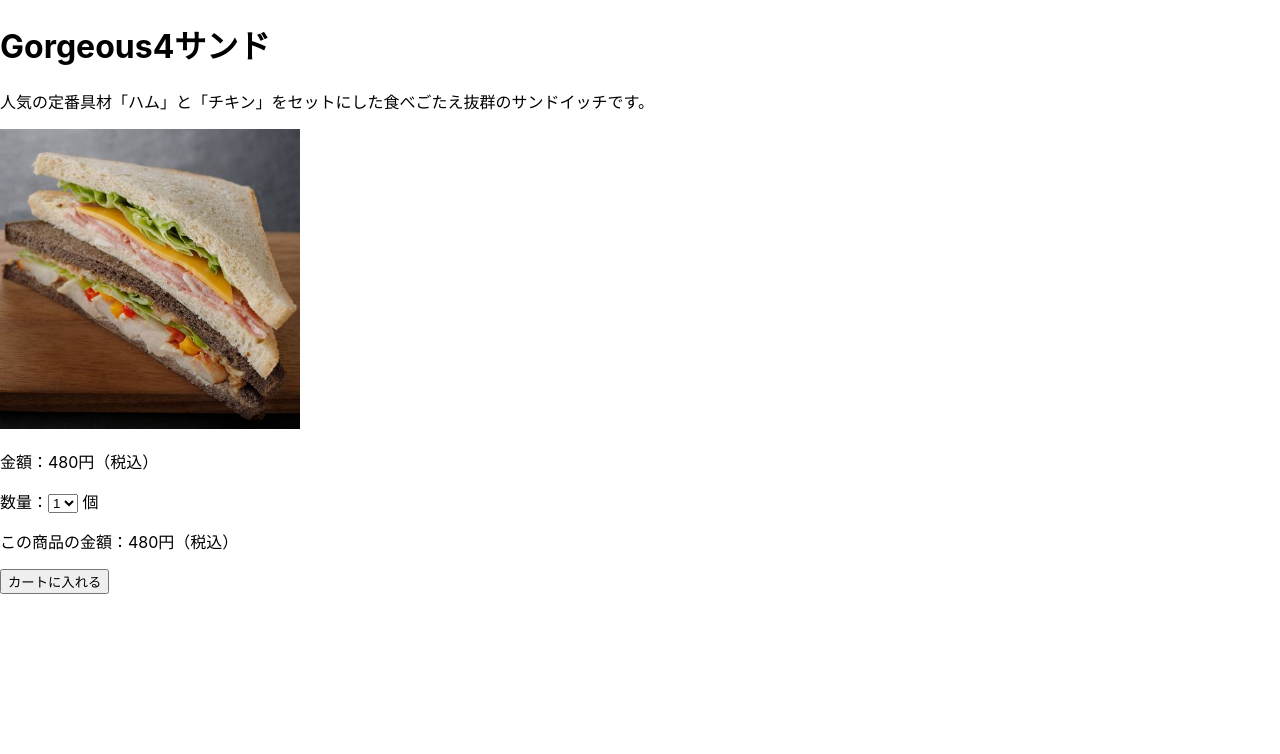
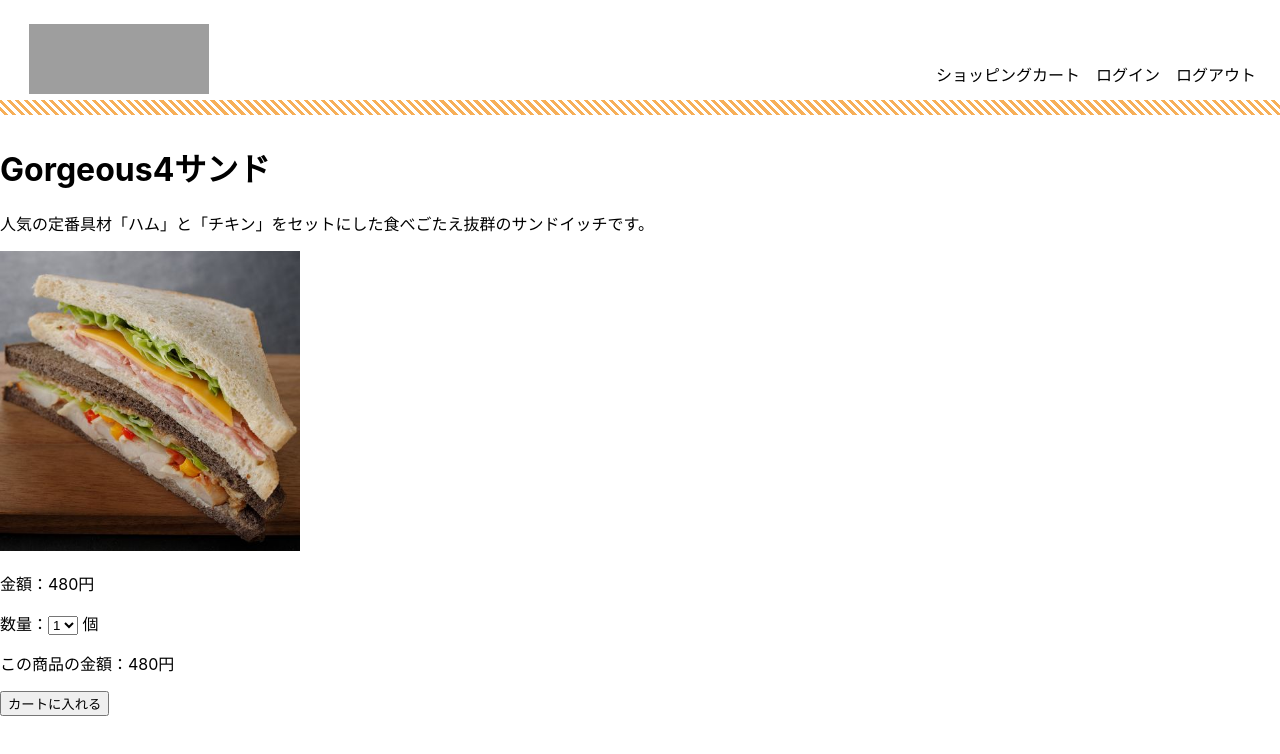
Before and after one commit to miyuhamaoka/EC-202207b, a Next.js app: page /items/21 in a window 1280 px wide. Shown: the top 754 px of the page. Built offline with nearby package versions, Linux system fonts and the light colour scheme; data requests are answered from the project's data file; grey boxes are pictures that could not be loaded.

Commit message:
Update [id].tsx

```diff
--- a/src/pages/items/[id].tsx
+++ b/src/pages/items/[id].tsx
@@ -3,7 +3,6 @@ import Image from 'next/image';
 import { useState } from 'react';
 import { useRouter } from 'next/router';
 import Layout from '../../components/layout';
-
 
 export async function getStaticPaths() {
   const res = await fetch('http://localhost:8000/items');
@@ -32,6 +31,7 @@ export async function getStaticProps({ params }: any) {
 
 const ItemData = ({ detail }: any) => {
 
+
   const cookie = () => {
     if (typeof document !== 'undefined') {
       const cookies = document.cookie;
@@ -47,21 +47,62 @@ const ItemData = ({ detail }: any) => {
   const [num, setNum] = useState(1);
   let total = num * detail.price;
 
-  const Submit = () => {
-    return fetch('http://localhost:8000/order', {
+  const Submit = async () => {
+    const res = await fetch(
+      `http://localhost:8000/cartItems?userId=${cookie()}`
+    );
+    const data = await res.json();
+    console.log('data', data)
+
+    if (data[0]) {
+      return fetch(`http://localhost:8000/cartitems/${data[0].id}`, {
+        method: 'PATCH',
+        headers: { 'Content-type': 'application/json' },
+        body: JSON.stringify({
+          items: [
+            ...data[0].items,
+            {
+              id: detail.id,
+              type: detail.type,
+              name: detail.name,
+              description: detail.description,
+              price: detail.price,
+              image_path: detail.image_path,
+              deleted: detail.deleted,
+              priceM: detail.priceM,
+              priceL: detail.priceL,
+              quantity: num,
+              subtotal: num * detail.price,
+            },
+          ],
+        }),
+      });
+    } else if (!data[0]) {
+      return fetch(`http://localhost:8000/cartitems`, {
         method: 'POST',
         headers: { 'Content-type': 'application/json' },
         body: JSON.stringify({
+          userId: cookie(),
+          items: [
+            {
               id: detail.id,
+              type: detail.type,
+              name: detail.name,
+              description: detail.description,
+              price: detail.price,
+              image_path: detail.image_path,
+              deleted: detail.deleted,
+              priceM: detail.priceM,
+              priceL: detail.priceL,
               quantity: num,
-        item: detail
+              subtotal: num * detail.price,
+            },
+          ],
         }),
-    })
-      .then((res) => res.json)
-      .catch((error) => {
-        console.error(error);
       });
+    }
   };
+
 
   return (
     <>
@@ -69,6 +110,7 @@ const ItemData = ({ detail }: any) => {
         <title>商品詳細</title>
       </Head>
       <div>
+        <Layout></Layout>
         <h1>{detail.name}</h1>
         <p>{detail.description}</p>
         <Image
@@ -77,7 +119,7 @@ const ItemData = ({ detail }: any) => {
           height="300px"
           alt={detail.description}
         />
-        <p>金額：{detail.price}円（税込）</p>
+        <p>金額：{detail.price}円</p>
       </div>
       <form method="post">
         <p>
@@ -86,9 +128,7 @@ const ItemData = ({ detail }: any) => {
             name="quantity"
             onChange={(e: any) => setNum(e.target.value)}
           >
-            <option value="1" selected>
-              1
-            </option>
+            <option value="1">1</option>
             <option value="2">2</option>
             <option value="3">3</option>
             <option value="4">4</option>
@@ -96,8 +136,16 @@ const ItemData = ({ detail }: any) => {
           </select>{' '}
           個
         </p>
-        <p>この商品の金額：{total}円（税込）</p>
-        <input type="submit" value="カートに入れる" onClick={() => {Submit(); router.push('/cart')}} />
+        <p>この商品の金額：{total}円</p>
+        <button
+          type="button"
+          onClick={() => {
+            Submit();
+            router.push(`/items/cart?userId=${cookie()}`);
+          }}
+        >
+          カートに入れる
+        </button>
       </form>
     </>
   );
```
Lines whose indentation alone changed are shown as unchanged.
